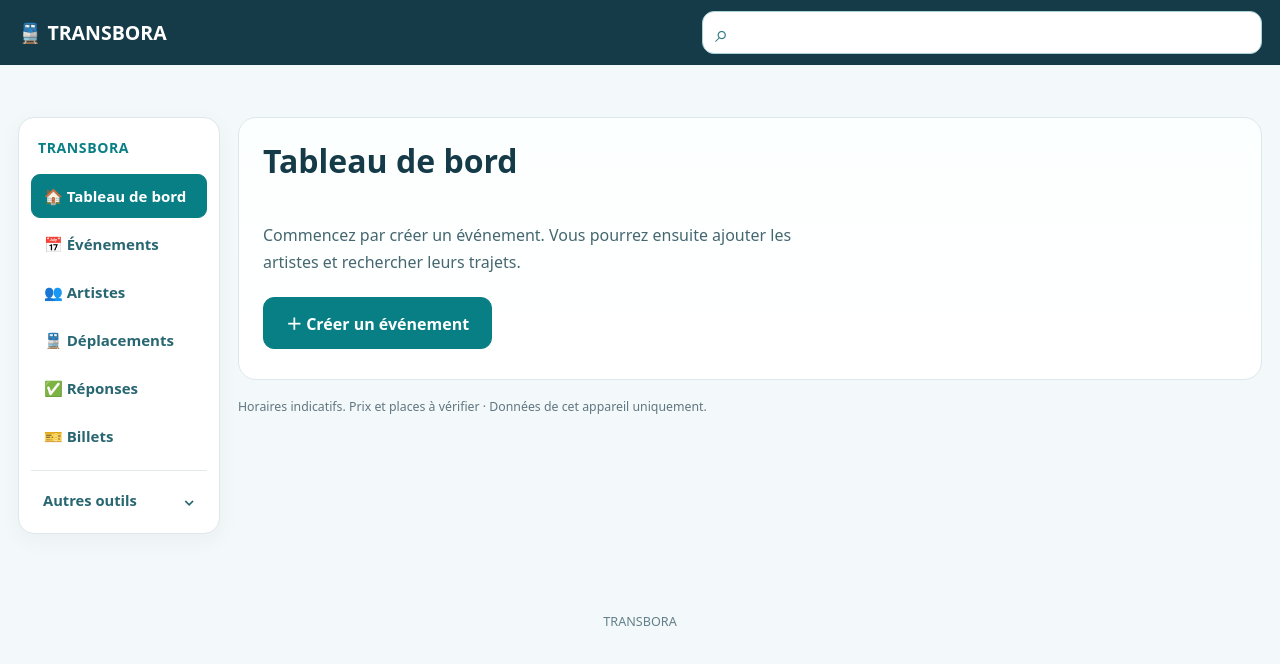
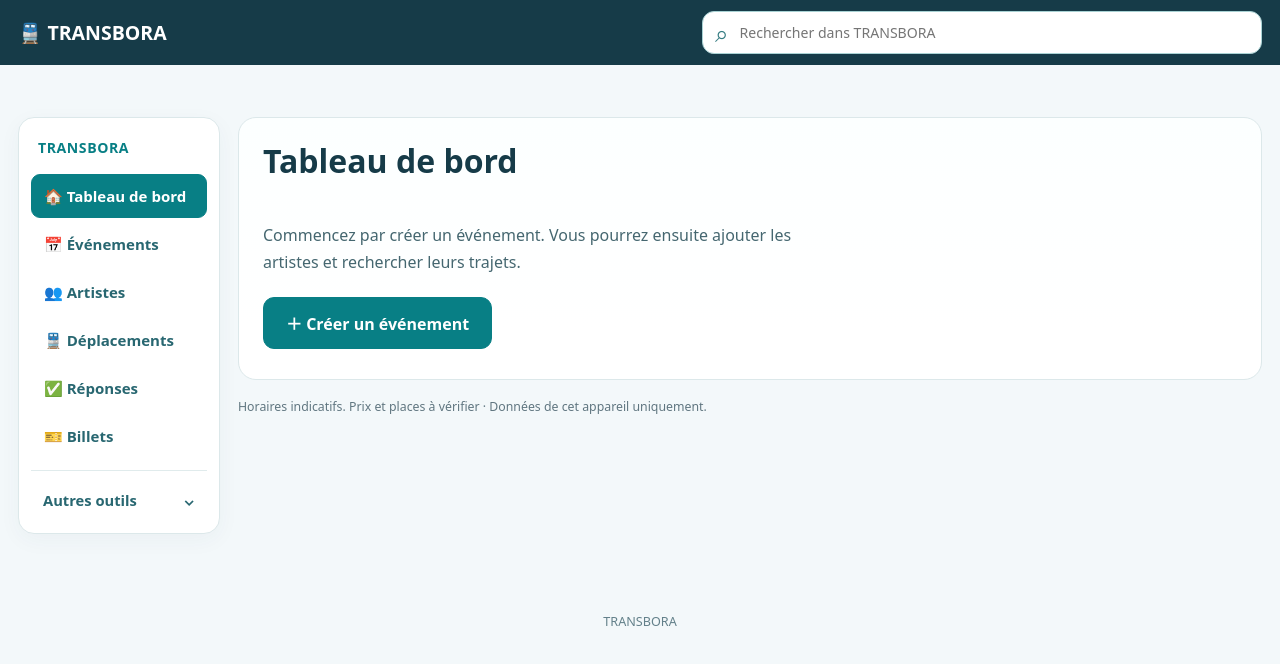
Before and after one commit to ludodulac/Transbora, a website with bundled scripts: page site/organisation.html in a window 1280 px wide. Built offline with nearby package versions, Linux system fonts and the light colour scheme.

Commit message:
ux(navigation): explain the global search without a fictional example

```diff
--- a/site/organisation.html
+++ b/site/organisation.html
@@ -13,7 +13,7 @@
  <div class="site-search" id="site-search" role="search">
   <label class="sr-only" for="site-search-input">Rechercher dans TRANSBORA</label>
   <span aria-hidden="true">⌕</span>
-  <input id="site-search-input" type="search" autocomplete="off" aria-controls="site-search-results" aria-expanded="false">
+  <input id="site-search-input" type="search" autocomplete="off" placeholder="Rechercher dans TRANSBORA" aria-controls="site-search-results" aria-expanded="false">
   <div id="site-search-results" class="site-search-results" role="listbox" hidden></div>
  </div>
 </header>
```
